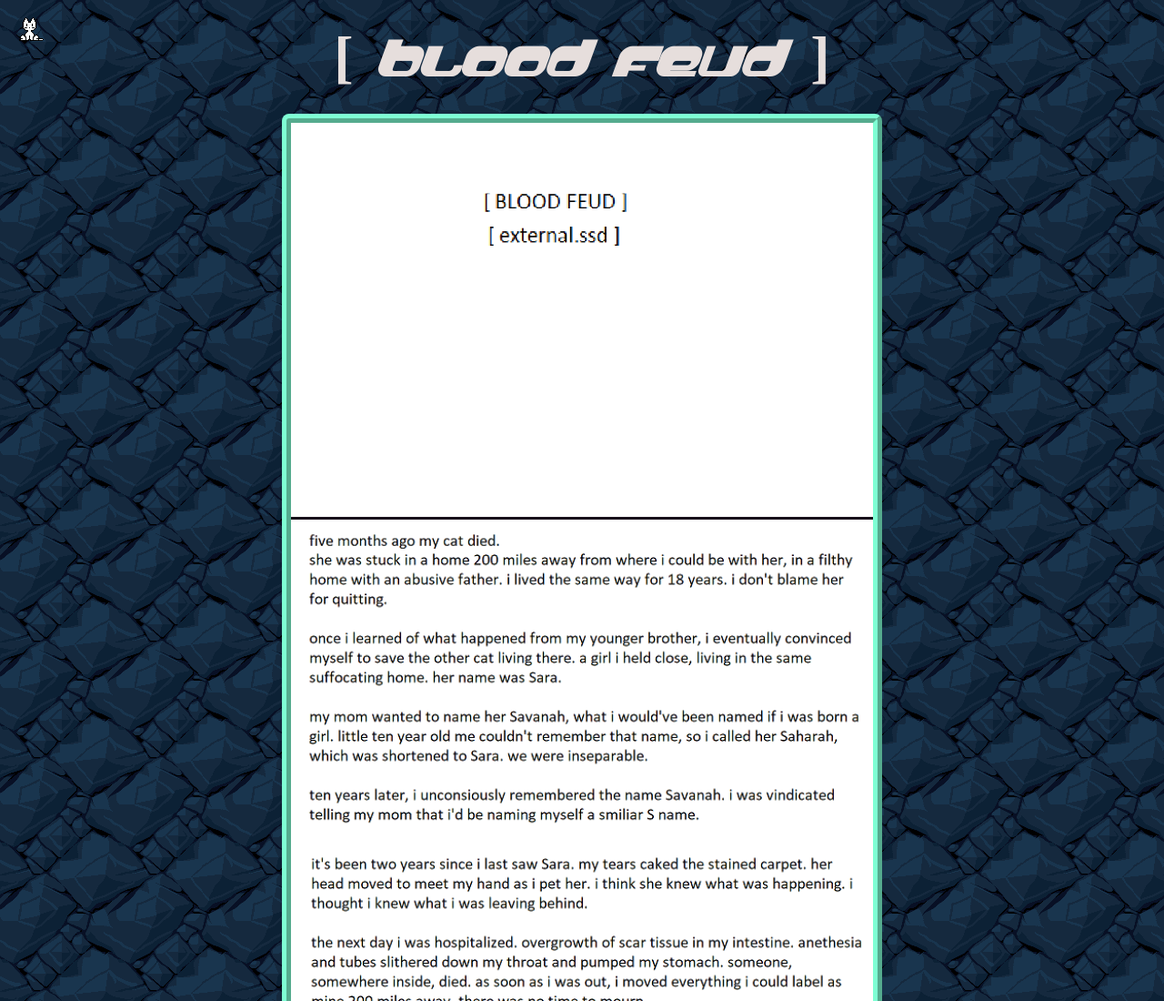
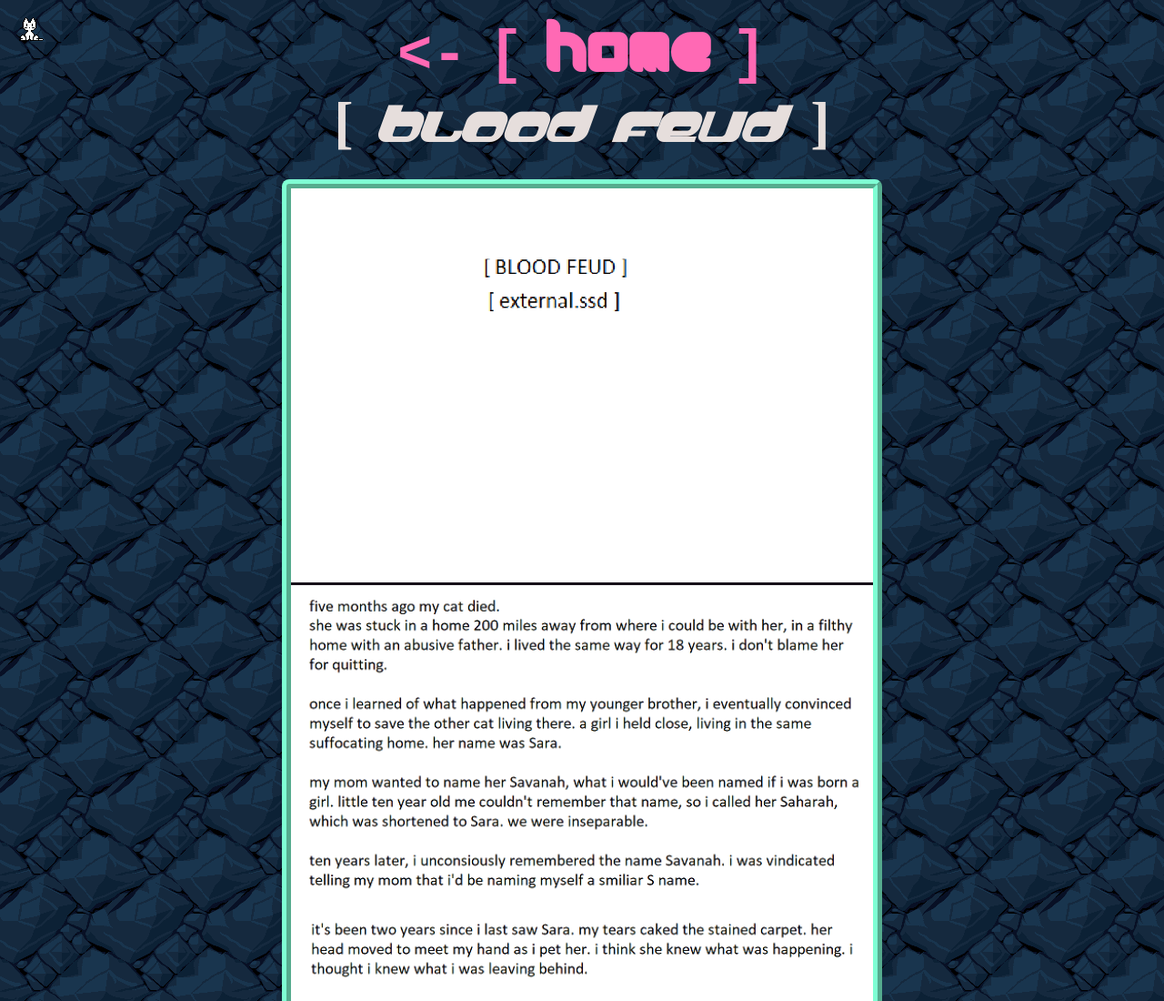
Before and after one commit to SkyshotDaybreak/Skyshot-Online, a plain HTML site: page skysite/blood.html in a window 1280 px wide. Shown: the top 1100 px of the page at 91% size. Drawn offline with nearby package versions, Linux system fonts and the light colour scheme; files whose address does not match are found by name.

Commit message:
rough links back and forth

```diff
--- a/skysite/blood.html
+++ b/skysite/blood.html
@@ -17,7 +17,7 @@
     <script src="/oneko/oneko.js"></script>
 
     <div id="topdiv">
-      <h1 id="top">[ blood feud ]</h1>
+      <h1 id="top"> <a href="index.html"> <- [ home ]</a> <br> [ blood feud ] </h1>
     </div>
 
     <main id="main" class="border">
```
Also changed, not shown: skysite/index.html (+1 -0 lines).
